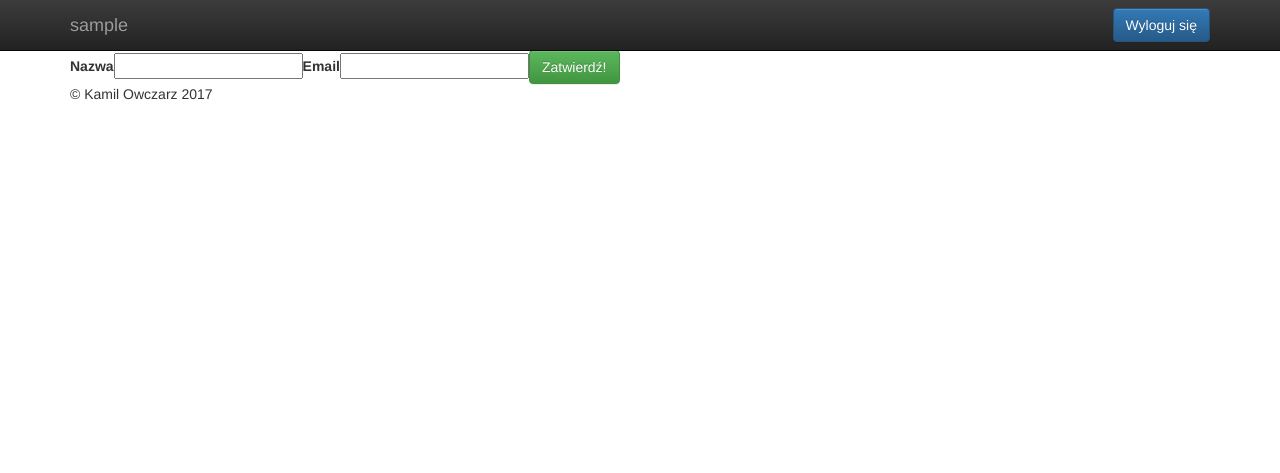
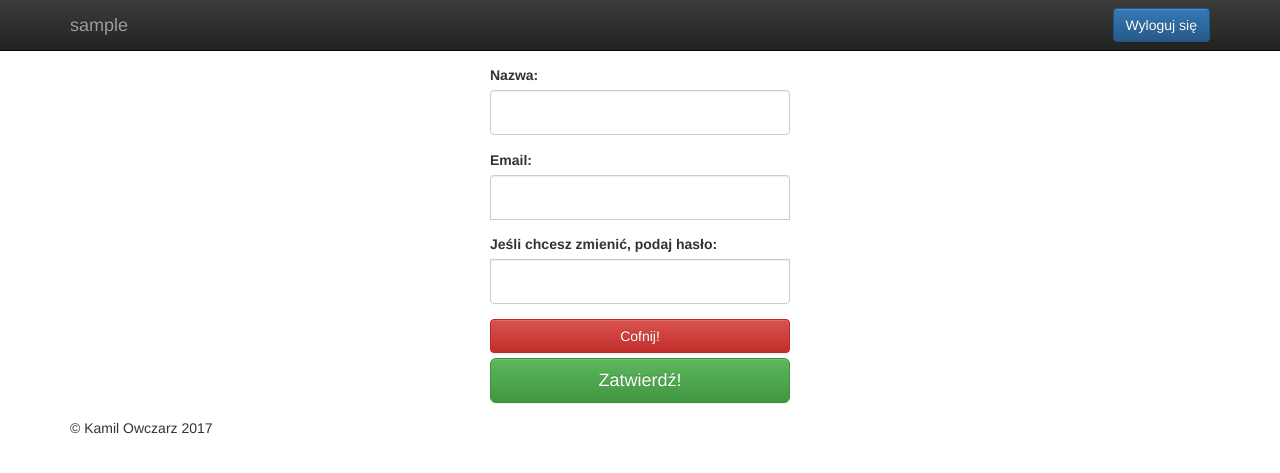
Before and after one commit to M1ST4KE/inf_proj, a PHP site: page /php/edit.php?id=1 in a window 1280 px wide. Shown: the top 473 px of the page. Run offline with PHP 8.4, Linux system fonts and the light colour scheme; the visitor is signed in with stand-in values (Sample User, id 1); data that the repository does not hold is empty; a stand-in replaces the project's code that opens the database connection.

Commit message:
kosmatyczne poprawki

```diff
--- a/php/edit.php
+++ b/php/edit.php
@@ -62,7 +62,7 @@ if (!isset($_SESSION['logged']) && $_SESSION['logged'] == false) {
         </div>
         <div id="navbar" class="navbar-collapse collapse">
             <form class="navbar-form navbar-right" role="form" method="POST">
-                <a class="btn btn-primary" href="../logout.php" role="button">Wyloguj się</a>
+                <a class="btn btn-primary" href="logout.php" role="button">Wyloguj się</a>
             </form>
         </div><!--/.navbar-collapse -->
     </div>
@@ -91,25 +91,39 @@ if (!($prev['prev_lvl'] - $pr['prev_lvl'] >= 0 || $id != $prev['id'])) {
         <?php
         $query = "SELECT * FROM `user` WHERE `id`=" . $_GET['id'] . ';';
         $result = $connection->query($query);
-        $row = $result->fetch_array();
-        echo '<form method="post" action="editp.php">';
-        echo '<input type="hidden" name="id" value="' . $_GET['id'] . '" />';
-        echo '<label for="nazwa">Nazwa </label>';
-        echo '<input type="text" name="nazwa" placeholder="' . $row['username'] . '" value="' . $row['username'] . '"/>';
-        echo '<label for="email">Email </label>';
-        echo '<input type="text" name="email" placeholder="' . $row['email'] . '" value="' . $row['email'] . '"/>';
-
-        if ($prev['prev_lvl'] == 3) {
-            echo '<label for="poz">';
-            echo '<input type="text" name="poz" value="' . $row('prev_lvl') . '" placeholder="' . $row['email'] . '"/>';
-        } else {
-        }
-
-        echo '<button type="submit" class="btn btn-success">Zatwierdź!</button>';
-        echo "</form>";
-
-
-        ?>
+        $row = $result->fetch_array(); ?>
+        <div class="row">
+            <div class="col-md-4"></div>
+            <div class="col-md-4">
+                <form method="post" action="editp.php" class="form-signin">
+                    <input type="hidden" name="id" value="' . $_GET['id'] . '"/>
+                    <div class="form-group">
+                        <label for="nazwa">Nazwa:</label>
+                        <?php echo '<input type="text" name="nazwa" class="form-control" value="' . $row['username'] . '"/>' ?>
+                    </div>
+                    <div class="form-group">
+                        <label for="email">Email:</label>
+                        <?php echo '<input type="email" name="email" class="form-control" value="' . $row['email'] . '"/>' ?>
+                    </div>
+                    <div class="form-group">
+                        <label for="passwd">Jeśli chcesz zmienić, podaj hasło:</label>
+                        <input type="password" name="passwd" class="form-control">
+                    </div>
+                    <?php
+                    if ($prev['prev_lvl'] == 3) {
+                        echo '<div class="form-group">';
+                        echo '<label for="poz">';
+                        echo '<input class="form-control" type="text" name="poz" value="' . $row['prev_lvl'] . '"/>';
+                        echo '</div>';
+                    } else {
+                    }
+                    ?>
+                    <a class="btn btn-block btn-danger" href="../users.php">Cofnij!</a>
+                    <button type="submit" class="btn btn-lg btn-success btn-block">Zatwierdź!</button>
+                </form>
+            </div>
+            <div class="col-md-4"></div>
+        </div>
         <footer>
             <p>&copy; Kamil Owczarz 2017</p>
         </footer>
--- a/php/login.php
+++ b/php/login.php
@@ -11,7 +11,7 @@ if (isset($_POST['username']) and isset($_POST['password'])) {
         $_SESSION['logged'] = true;
         $_SESSION['username'] = $username;
     } else {
-        $fmsg = "Błędne dane logowania.";
+        $failmsg = "Błędne dane logowania.";
     }
 }
 if (isset($_SESSION['username'])) {
--- a/logout.php
+++ b/php/logout.php
@@ -1,5 +1,5 @@
 <?php
 session_start();
 session_destroy();
-header('Location: index.php');
+header('Location: ../index.php');
 ?>
--- a/session.php
+++ b/session.php
@@ -62,7 +62,7 @@ if (!isset($_SESSION['logged']) && $_SESSION['logged'] == false) {
         </div>
         <div id="navbar" class="navbar-collapse collapse">
             <form class="navbar-form navbar-right" role="form" method="POST">
-                <a class="btn btn-primary" href="logout.php" role="button">Wyloguj się</a>
+                <a class="btn btn-primary" href="php/logout.php" role="button">Wyloguj się</a>
             </form>
         </div><!--/.navbar-collapse -->
     </div>
@@ -100,7 +100,7 @@ if (!isset($_SESSION['logged']) && $_SESSION['logged'] == false) {
     <hr>
 
     <footer>
-        <p>&copy; Kamil Owczarz 2017</p>
+        <p> &copy; Kamil Owczarz 2017</p>
     </footer>
 </div> <!-- /container -->
 <script src="//ajax.googleapis.com/ajax/libs/jquery/1.11.2/jquery.min.js"></script>
--- a/users.php
+++ b/users.php
@@ -63,7 +63,7 @@ if (!isset($_SESSION['logged']) && $_SESSION['logged'] == false) {
         </div>
         <div id="navbar" class="navbar-collapse collapse">
             <form class="navbar-form navbar-right" role="form" method="POST">
-                <a class="btn btn-primary" href="logout.php" role="button">Wyloguj się</a>
+                <a class="btn btn-primary" href="php/logout.php" role="button">Wyloguj się</a>
             </form>
         </div><!--/.navbar-collapse -->
     </div>
@@ -125,7 +125,7 @@ if (!isset($_SESSION['logged']) && $_SESSION['logged'] == false) {
     </div>
 
     <footer>
-        <p>&copy; Kamil Owczarz 2017</p>
+        <p> &copy; Kamil Owczarz 2017</p>
     </footer>
 </div> <!-- /container -->
 <script src="//ajax.googleapis.com/ajax/libs/jquery/1.11.2/jquery.min.js"></script>
```
Also changed, not shown: php/editp.php (+22 -1 lines), register.php (+7 -10 lines).
